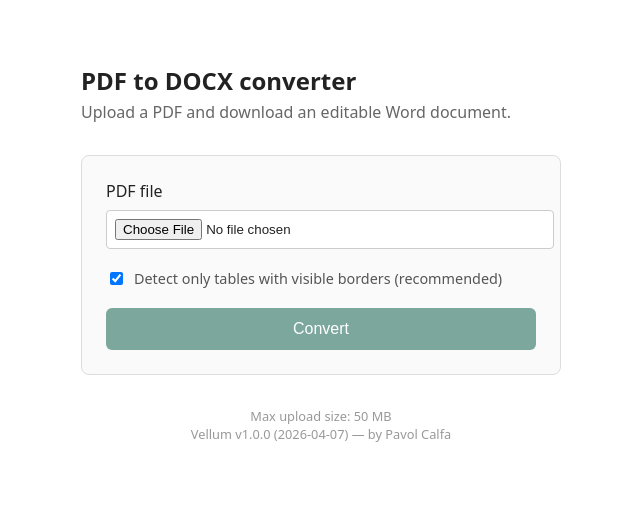
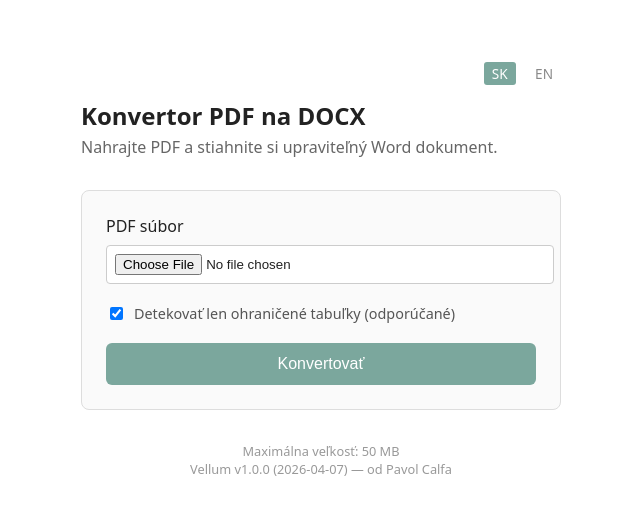
Before and after one commit to om0wt/vellum, a Flask app: page / in a window 1280 px wide. Shown: the top 515 px of the page, without its empty margins (319-959 px from the left). Run offline with Flask 3, Linux system fonts and the light colour scheme.

Commit message:
Web app: i18n (SK default + EN), OCR display names, fix frozen submit
Three coupled fixes touching the same files.

1. EN/SK i18n with SK as the default. WEB_TRANSLATIONS dict in
   app.py, _pick_language() chooses from ?lang= query → cookie →
   default. Cookie is set on explicit query-string pick (1 year,
   samesite=Lax, secure when behind TLS), garbage values coerced to
   default. Template renders with {{ t.key }} lookups, sets <html
   lang="..">, and includes a small SK | EN switcher in the top-right.

2. OCR language picker now shows native names ("English",
   "Slovenčina") instead of raw tesseract codes ("eng", "slk"). The
   TESSERACT_LANG_NAMES dict was extracted from gui.py into a new
   shared module src/_tesseract_langs.py so both gui.py and app.py
   import the same data. docker/Dockerfile updated to copy the new
   module into the container.

3. Convert button no longer "freezes" forever after a successful
   conversion. Root cause: the response is Content-Disposition:
   attachment, so the browser downloads the file but never navigates,
   and the JS-disabled button stays disabled. Switched the form
   submit to fetch() + client-side blob download — the fetch promise
   resolves cleanly and the finally block re-enables the button.
   Errors are now displayed inline in a red box instead of vanishing.

Co-Authored-By: Claude Opus 4.6 (1M context) <noreply@anthropic.com>

```diff
--- a/src/app.py
+++ b/src/app.py
@@ -65,6 +65,7 @@ from flask import Flask, abort, make_response, render_template, request, send_fi
 from werkzeug.middleware.proxy_fix import ProxyFix
 from werkzeug.utils import secure_filename
 
+from _tesseract_langs import TESSERACT_LANG_NAMES
 from _version import __author__, __codename__, __release_date__, __version__
 from pdf_to_docx import (
     convert_pdf,
@@ -73,6 +74,50 @@ from pdf_to_docx import (
     list_tesseract_languages,
     ocr_to_docx,
 )
+
+
+# ----- UI translations (Slovak default + English) ----------------------
+
+WEB_TRANSLATIONS: dict[str, dict[str, str]] = {
+    "sk": {
+        "page_title": "Konvertor PDF na DOCX",
+        "heading": "Konvertor PDF na DOCX",
+        "lead": "Nahrajte PDF a stiahnite si upraviteľný Word dokument.",
+        "pdf_file_label": "PDF súbor",
+        "ocr_checkbox": "Použiť OCR (pre skenované PDF)",
+        "ocr_lang_label": "Jazyk OCR:",
+        "no_stream_checkbox": "Detekovať len ohraničené tabuľky (odporúčané)",
+        "convert_button": "Konvertovať",
+        "converting_text": "Konvertujem…",
+        "max_upload": "Maximálna veľkosť: 50 MB",
+        "by": "od",
+        "err_no_file": "Nebol nahraný žiadny súbor.",
+        "err_not_pdf": "Nahraný súbor nie je PDF.",
+        "err_unknown_lang": "Neznámy jazyk OCR.",
+        "err_rate_limit": "Príliš veľa požiadaviek — počkajte chvíľu a skúste znova.",
+        "err_conversion": "Konverzia zlyhala — pozrite si serverové logy.",
+    },
+    "en": {
+        "page_title": "PDF to DOCX Converter",
+        "heading": "PDF to DOCX Converter",
+        "lead": "Upload a PDF and download an editable Word document.",
+        "pdf_file_label": "PDF file",
+        "ocr_checkbox": "Apply OCR (for scanned PDFs)",
+        "ocr_lang_label": "OCR language:",
+        "no_stream_checkbox": "Detect only tables with visible borders (recommended)",
+        "convert_button": "Convert",
+        "converting_text": "Converting…",
+        "max_upload": "Max upload size: 50 MB",
+        "by": "by",
+        "err_no_file": "No file uploaded.",
+        "err_not_pdf": "Uploaded file is not a PDF.",
+        "err_unknown_lang": "Unknown OCR language.",
+        "err_rate_limit": "Too many requests — slow down and try again in a minute.",
+        "err_conversion": "Conversion failed — see server logs for details.",
+    },
+}
+DEFAULT_LANG = "sk"
+SUPPORTED_LANGS = tuple(WEB_TRANSLATIONS.keys())
 
 # General app logging → stderr (captured by docker logs).
 logging.basicConfig(
@@ -238,6 +283,38 @@ def _client_ip() -> str:
     return request.remote_addr or "unknown"
 
 
+def _pick_language() -> str:
+    """Determine the active UI language for the current request.
+
+    Resolution order:
+      1. ``?lang=XX`` query parameter (explicit user choice — used by
+         the SK/EN switcher links)
+      2. ``lang=XX`` cookie (sticky preference set last time)
+      3. ``DEFAULT_LANG`` (Slovak)
+
+    Unknown values are silently coerced to the default to prevent the
+    cookie from being weaponized into a stored XSS reflector.
+    """
+    chosen = (
+        request.args.get("lang")
+        or request.cookies.get("lang")
+        or DEFAULT_LANG
+    )
+    if chosen not in SUPPORTED_LANGS:
+        chosen = DEFAULT_LANG
+    return chosen
+
+
+def _ocr_language_options(lang_codes: list[str] | None) -> list[tuple[str, str]]:
+    """Return ``[(code, display_name), …]`` for the OCR language picker,
+    sorted by display name. Unknown codes fall back to the code itself."""
+    if not lang_codes:
+        return []
+    pairs = [(code, TESSERACT_LANG_NAMES.get(code, code)) for code in lang_codes]
+    pairs.sort(key=lambda p: p[1].lower())
+    return pairs
+
+
 def _looks_like_pdf(file_storage) -> bool:
     """Sniff the first bytes of the upload — real PDFs start with '%PDF-'."""
     head = file_storage.stream.read(5)
@@ -247,14 +324,31 @@ def _looks_like_pdf(file_storage) -> bool:
 
 @app.get("/")
 def index():
-    return render_template(
+    lang = _pick_language()
+    response = make_response(render_template(
         "index.html",
-        tesseract_langs=TESSERACT_LANGS or [],
+        t=WEB_TRANSLATIONS[lang],
+        lang=lang,
+        ocr_options=_ocr_language_options(TESSERACT_LANGS),
+        ocr_default="eng" if (TESSERACT_LANGS and "eng" in TESSERACT_LANGS) else (
+            (TESSERACT_LANGS or [None])[0]
+        ),
         app_codename=__codename__,
         app_version=__version__,
         app_release_date=__release_date__,
         app_author=__author__,
-    )
+    ))
+    # Persist the language pick as a cookie if it came from the query
+    # string. 1-year max-age, lax samesite, secure when behind TLS.
+    if request.args.get("lang") in SUPPORTED_LANGS:
+        response.set_cookie(
+            "lang", lang,
+            max_age=365 * 24 * 3600,
+            samesite="Lax",
+            secure=request.is_secure,
+            httponly=False,  # JS doesn't read it, but no harm letting it
+        )
+    return response
 
 
 def _validate_ocr_language(raw: str) -> str | None:
@@ -284,22 +378,23 @@ def _validate_ocr_language(raw: str) -> str | None:
 def convert():
     client = _client_ip()
     user_agent = (request.headers.get("User-Agent") or "?")[:80]
+    t = WEB_TRANSLATIONS[_pick_language()]
 
     # Per-IP rate limit. Reject before doing any expensive work.
     if not _RATE_LIMIT.check(client):
         access_log.info("ip=%s REJECT reason=rate-limit ua=%r", client, user_agent)
-        abort(429, "Too many requests — slow down and try again in a minute.")
+        abort(429, t["err_rate_limit"])
 
     upload = request.files.get("pdf")
     if upload is None or upload.filename == "":
         access_log.info("ip=%s REJECT reason=no-file ua=%r", client, user_agent)
-        abort(400, "No file uploaded.")
+        abort(400, t["err_no_file"])
     if not _looks_like_pdf(upload):
         access_log.info(
             "ip=%s REJECT reason=not-pdf file=%r ua=%r",
             client, upload.filename, user_agent,
         )
-        abort(400, "Uploaded file is not a PDF.")
+        abort(400, t["err_not_pdf"])
 
     no_stream = request.form.get("no_stream_tables") == "on"
     ocr_enabled = request.form.get("ocr") == "on"
@@ -325,7 +420,7 @@ def convert():
                 "ip=%s REJECT reason=bad-lang ocr_lang=%r",
                 client, ocr_lang_raw,
             )
-            abort(400, f"Unknown OCR language: {ocr_lang_raw!r}")
+            abort(400, t["err_unknown_lang"])
 
     safe_name = secure_filename(upload.filename) or "input.pdf"
     # Cap filename length to prevent OS path-limit / log-flood abuse.
@@ -367,7 +462,7 @@ def convert():
                 "ip=%s FAIL file=%r in=%dB error=%s",
                 client, safe_name, in_size, type(exc).__name__,
             )
-            abort(500, "Conversion failed — see server logs for details.")
+            abort(500, t["err_conversion"])
 
         # Read the file into memory before the temp dir is cleaned up so
         # send_file can stream it after the `with` block exits.
--- a/src/templates/index.html
+++ b/src/templates/index.html
@@ -1,9 +1,9 @@
 <!doctype html>
-<html lang="en">
+<html lang="{{ lang }}">
 <head>
   <meta charset="utf-8">
   <meta name="viewport" content="width=device-width, initial-scale=1">
-  <title>{{ app_codename }} — PDF to DOCX</title>
+  <title>{{ app_codename }} — {{ t.page_title }}</title>
   <style>
     :root { color-scheme: light dark; }
     body {
@@ -12,6 +12,26 @@
       margin: 4rem auto;
       padding: 0 1rem;
       color: #222;
+    }
+    .lang-switcher {
+      text-align: right;
+      font-size: 0.85rem;
+      margin-bottom: 0.5rem;
+    }
+    .lang-switcher a {
+      color: #888;
+      text-decoration: none;
+      margin-left: 0.5rem;
+      padding: 0.15rem 0.5rem;
+      border-radius: 3px;
+    }
+    .lang-switcher a.active {
+      color: #fff;
+      background: #7BA79D;
+      font-weight: 500;
+    }
+    .lang-switcher a:hover {
+      color: #444;
     }
     h1 { font-size: 1.5rem; margin-bottom: 0.25rem; }
     p.lead { color: #666; margin-top: 0; }
@@ -53,29 +73,43 @@
     }
     button:hover { background: #6a958c; }
     button:disabled { background: #aaa; cursor: wait; }
+    .error {
+      margin-top: 1rem;
+      padding: 0.75rem 1rem;
+      background: #fee;
+      border: 1px solid #fbb;
+      color: #900;
+      border-radius: 4px;
+      font-size: 0.9rem;
+    }
     footer { margin-top: 2rem; font-size: 0.8rem; color: #999; text-align: center; }
   </style>
 </head>
 <body>
-  <h1>PDF to DOCX converter</h1>
-  <p class="lead">Upload a PDF and download an editable Word document.</p>
+  <nav class="lang-switcher" aria-label="Language">
+    <a href="?lang=sk" class="{% if lang == 'sk' %}active{% endif %}">SK</a>
+    <a href="?lang=en" class="{% if lang == 'en' %}active{% endif %}">EN</a>
+  </nav>
+
+  <h1>{{ t.heading }}</h1>
+  <p class="lead">{{ t.lead }}</p>
 
   <form action="{{ url_for('convert') }}" method="post" enctype="multipart/form-data" id="form">
     <label class="field">
-      PDF file
+      {{ t.pdf_file_label }}
       <input type="file" name="pdf" accept="application/pdf" required>
     </label>
 
-    {% if tesseract_langs %}
+    {% if ocr_options %}
     <label class="checkbox">
       <input type="checkbox" name="ocr" id="ocr">
-      Apply OCR (for scanned PDFs)
+      {{ t.ocr_checkbox }}
     </label>
     <label class="checkbox" id="ocr-lang-row" style="margin-left: 1.5rem;">
-      OCR language:
+      {{ t.ocr_lang_label }}
       <select name="ocr_language" id="ocr-lang-select" disabled>
-        {% for code in tesseract_langs %}
-          <option value="{{ code }}"{% if code == 'eng' %} selected{% endif %}>{{ code }}</option>
+        {% for code, display in ocr_options %}
+          <option value="{{ code }}"{% if code == ocr_default %} selected{% endif %}>{{ display }}</option>
         {% endfor %}
       </select>
     </label>
@@ -83,35 +117,98 @@
 
     <label class="checkbox">
       <input type="checkbox" name="no_stream_tables" checked>
-      Detect only tables with visible borders (recommended)
+      {{ t.no_stream_checkbox }}
     </label>
 
-    <button type="submit" id="btn">Convert</button>
+    <button type="submit" id="btn">{{ t.convert_button }}</button>
+    <div id="error" class="error" style="display:none"></div>
   </form>
 
   <footer>
-    Max upload size: 50 MB
+    {{ t.max_upload }}
     <br>
-    {{ app_codename }} v{{ app_version }} ({{ app_release_date }}) — by {{ app_author }}
+    {{ app_codename }} v{{ app_version }} ({{ app_release_date }}) — {{ t.by }} {{ app_author }}
   </footer>
 
   <script>
-    // Disable the button on submit so the user can't double-click
-    // during a long conversion.
-    document.getElementById('form').addEventListener('submit', function () {
-      var btn = document.getElementById('btn');
-      btn.disabled = true;
-      btn.textContent = 'Converting…';
-    });
+    // Localized strings exposed to JS — keeps the translation logic in
+    // one place (server-side WEB_TRANSLATIONS).
+    const T = {
+      converting: {{ t.converting_text|tojson }},
+      convert:    {{ t.convert_button|tojson }},
+    };
 
-    // Enable/disable the OCR language select to mirror the OCR checkbox.
-    var ocrCheckbox = document.getElementById('ocr');
-    var ocrSelect = document.getElementById('ocr-lang-select');
+    // OCR language picker — enable/disable to mirror the OCR checkbox.
+    const ocrCheckbox = document.getElementById('ocr');
+    const ocrSelect = document.getElementById('ocr-lang-select');
     if (ocrCheckbox && ocrSelect) {
       ocrCheckbox.addEventListener('change', function () {
         ocrSelect.disabled = !ocrCheckbox.checked;
       });
     }
+
+    // Submit via fetch + client-side blob download.
+    //
+    // Why not let the browser do a normal form submit? Because the
+    // response is `Content-Disposition: attachment` — the browser
+    // downloads the file but does NOT navigate, so any JS state set in
+    // the submit handler (disabled button, "Converting…" text) stays
+    // forever. With fetch we know exactly when the response arrives
+    // and can re-enable the button in `finally`.
+    const form = document.getElementById('form');
+    const btn = document.getElementById('btn');
+    const errBox = document.getElementById('error');
+
+    form.addEventListener('submit', async function (e) {
+      e.preventDefault();
+      errBox.style.display = 'none';
+      btn.disabled = true;
+      btn.textContent = T.converting;
+
+      try {
+        const formData = new FormData(form);
+        const response = await fetch(form.action, {
+          method: 'POST',
+          body: formData,
+        });
+
+        if (!response.ok) {
+          // Try to extract a useful error message; fall back to status.
+          let msg;
+          try {
+            const text = await response.text();
+            // Werkzeug's abort() returns HTML — strip tags crudely.
+            msg = text.replace(/<[^>]+>/g, '').trim().split('\n').pop() || ('HTTP ' + response.status);
+          } catch (_) {
+            msg = 'HTTP ' + response.status;
+          }
+          throw new Error(msg);
+        }
+
+        // Pull filename from Content-Disposition (RFC 5987 simple form).
+        const disposition = response.headers.get('Content-Disposition') || '';
+        const match = disposition.match(/filename="?([^";]+)"?/i);
+        const filename = match ? match[1] : 'output.docx';
+
+        // Download via a synthetic anchor click.
+        const blob = await response.blob();
+        const url = URL.createObjectURL(blob);
+        const a = document.createElement('a');
+        a.href = url;
+        a.download = filename;
+        document.body.appendChild(a);
+        a.click();
+        document.body.removeChild(a);
+        // Defer revoke so the browser has time to start the download.
+        setTimeout(function () { URL.revokeObjectURL(url); }, 1000);
+      } catch (err) {
+        errBox.textContent = err.message || String(err);
+        errBox.style.display = 'block';
+      } finally {
+        btn.disabled = false;
+        btn.textContent = T.convert;
+      }
+    });
   </script>
 </body>
 </html>
```
Also changed, not shown: src/_tesseract_langs.py (added, +143 -0 lines), src/gui.py (+1 -131 lines), 1 other file.
